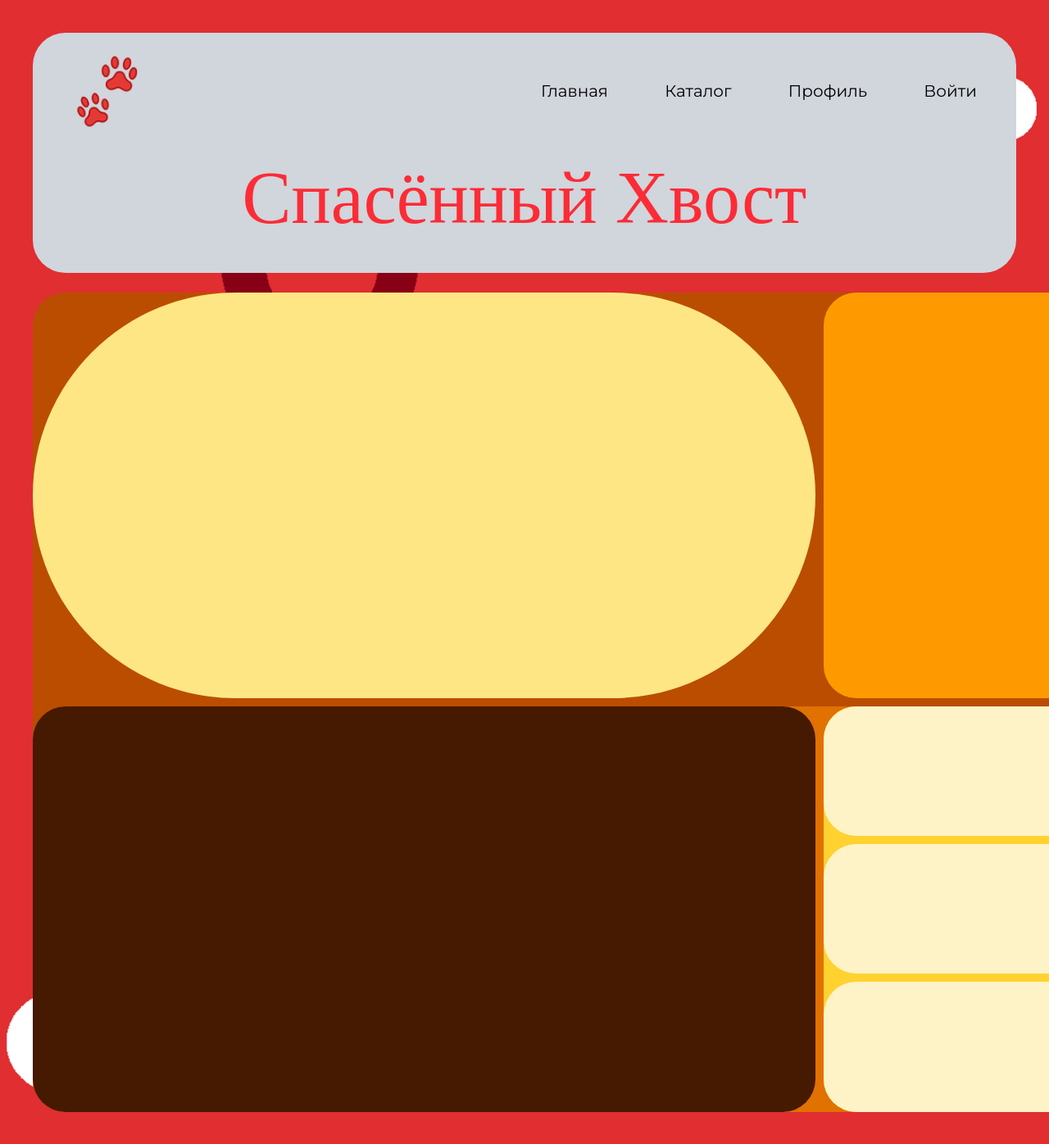
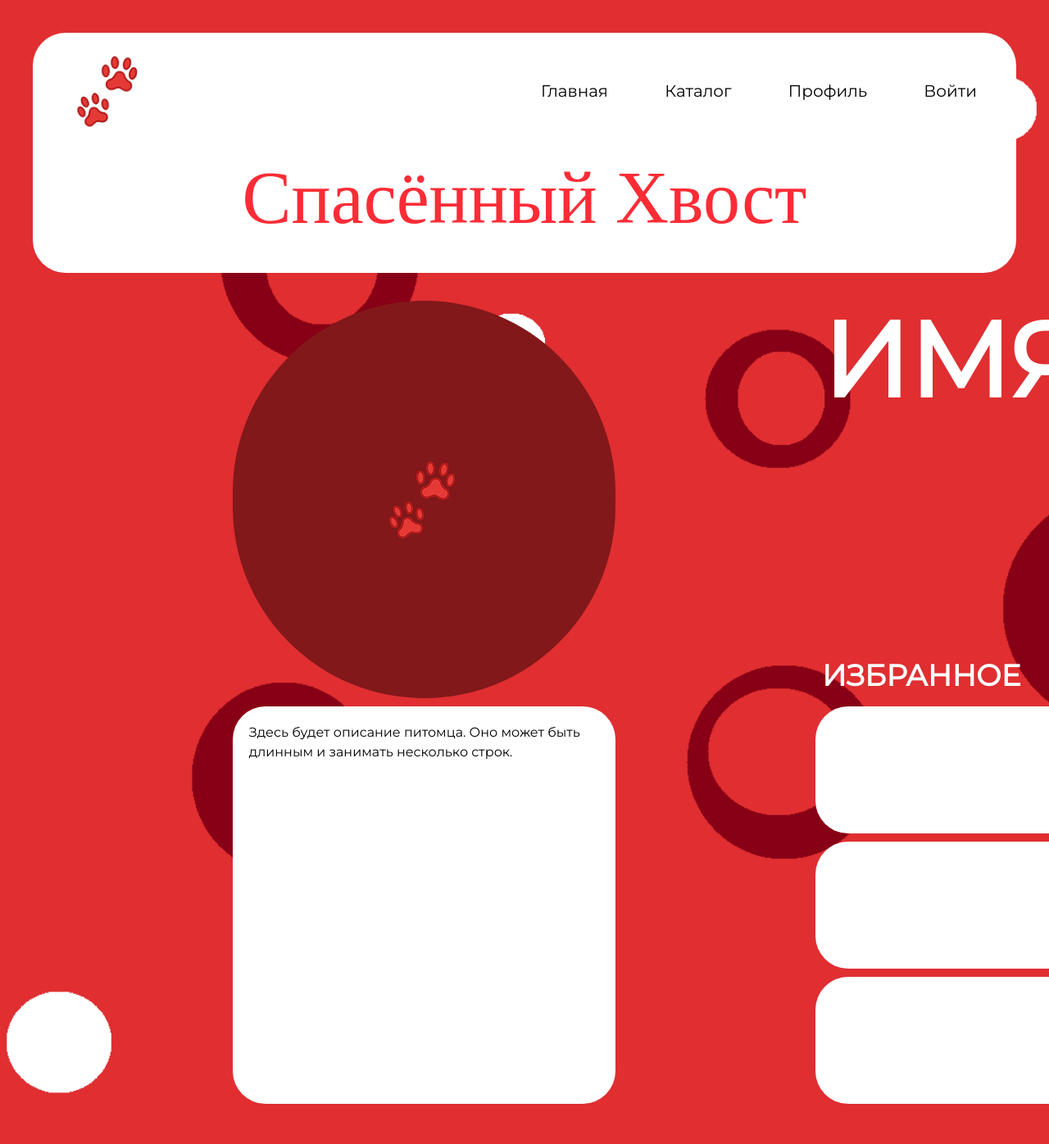
Before and after one commit to alinabzykova/ShelterSite, a Vue app: page /profile in a window 1280 px wide. Shown: the top 1396 px of the page at 82% size. Built offline with nearby package versions, Linux system fonts and the light colour scheme; a web font is replaced by a local one.

Commit message:
тут только бог поможет а так сделан профиль

```diff
--- a/src/components/Header.vue
+++ b/src/components/Header.vue
@@ -1,5 +1,6 @@
 <template>
-  <header class="bg-gray-300 rounded-[40px] px-12 py-6 mb-6">
+  <header class="bg-gray-300 rounded-[40px] px-12 py-6 mb-6"
+   :class="$route.path === '/' ? 'bg-gray-300' : 'bg-white'"> <!-- цирковой номер: если не главное меню то цвет хедера белый как типа на макете -->
 
     <div class="flex justify-between items-center">
 
--- a/src/views/ProfileView.vue
+++ b/src/views/ProfileView.vue
@@ -2,21 +2,26 @@
     <div class="min-h-screen bg-[url('/images/shelterbg.png')] bg-cover bg-center p-10">
         <Header />
 
-        <div class="profile-itself bg-amber-700 w-480 h-250 rounded-[40px]" > <!-- с соотношением сторон еще определдимся пока все неоч -->
-            <div class="avatar bg-amber-200 rounded-[1000px]">
-
+        <div class="profile-itself  w-475 h-250 rounded-[40px]" > <!-- с соотношением сторон еще определдимся пока все неоч -->
+            <div class="avatar bg-red-900 rounded-full justify-self-center self-center ">
+<img src="/images/paw.png" class="justify-self-center self-center">
             </div>
-            <div class="name bg-amber-500 rounded-[40px]">
-
+            <div class="name   rounded-[40px]  p-2 flex flex-col justify-between h-screen">
+<div class="imya"><h1 class=" named text-9xl ">ИМЯ</h1></div>
+<div class="izbrannoe"><h1 class=" named text-4xl">ИЗБРАННОЕ</h1></div>
             </div>
 
 
-            <div class="info bg-amber-600 rounded-[40px]">
-                <div class="description bg-amber-950 rounded-[40px]"></div>
-                <div class="featured bg-amber-300 rounded-[40px]">
-                    <div class="f-1 f-item bg-amber-100 rounded-[40px]"></div>
-                    <div class="f-2 f-item bg-amber-100 rounded-[40px]"></div>
-                    <div class="f-3 f-item bg-amber-100 rounded-[40px]"></div>
+            <div class="info   rounded-[40px]">
+                <div class="description bg-white rounded-[40px] justify-self-center self-center p-5 break-words">
+    Здесь будет описание питомца. Оно может
+     быть длинным и занимать несколько строк.
+
+                </div>
+                <div class="featured   rounded-[40px] ">
+                    <div class="f-1 f-item bg-white rounded-[40px] p-5"><h1 class="urls   justify-self-center self-center">randomlink.url/eeeeeeeee/e/333/3/3</h1></div>
+                    <div class="f-2 f-item bg-white rounded-[40px] p-5"><h1 class="urls   justify-self-center self-center">randomlink.url/eeeeeeeee/e/333/3/3</h1></div>
+                    <div class="f-3 f-item bg-white rounded-[40px] p-5"><h1 class="urls   justify-self-center self-center">randomlink.url/eeeeeeeee/e/333/3/3</h1></div>
                 </div>
             </div>
         </div>
@@ -33,6 +38,7 @@
 grid-gap: 10px;
     grid-template-columns: 1fr 1fr ;
 grid-template-rows: 1fr 1fr ;
+padding: 10px;
 }
 
 .info{
@@ -46,6 +52,34 @@ grid-gap: 10px;
 grid-gap: 10px;
 
 }
+
+.avatar{
+    width: 50%;
+    height: 100%;
+    align-content: center;
+}
+
+.description{
+    width: 50%;
+    height: 100%;
+}
+
+.name{
+    height: 100%;
+
+}
+
+.named{
+    color: white;
+    font-weight: 900;
+  font-family: 'Montserrat', bold;
+
+}
+
+.urls{
+     font-weight: 900;
+  font-family: 'Montserrat', bold;
+}
 </style>
 
 <script setup>
```
